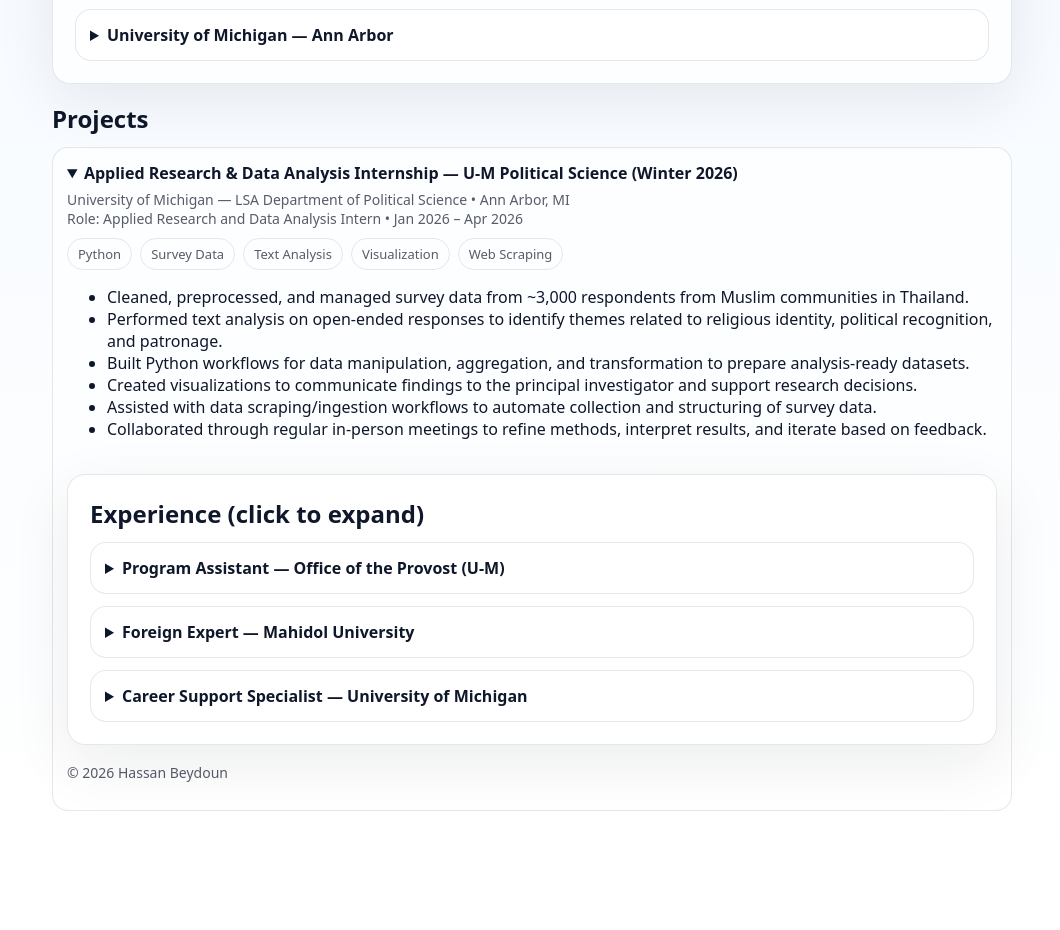
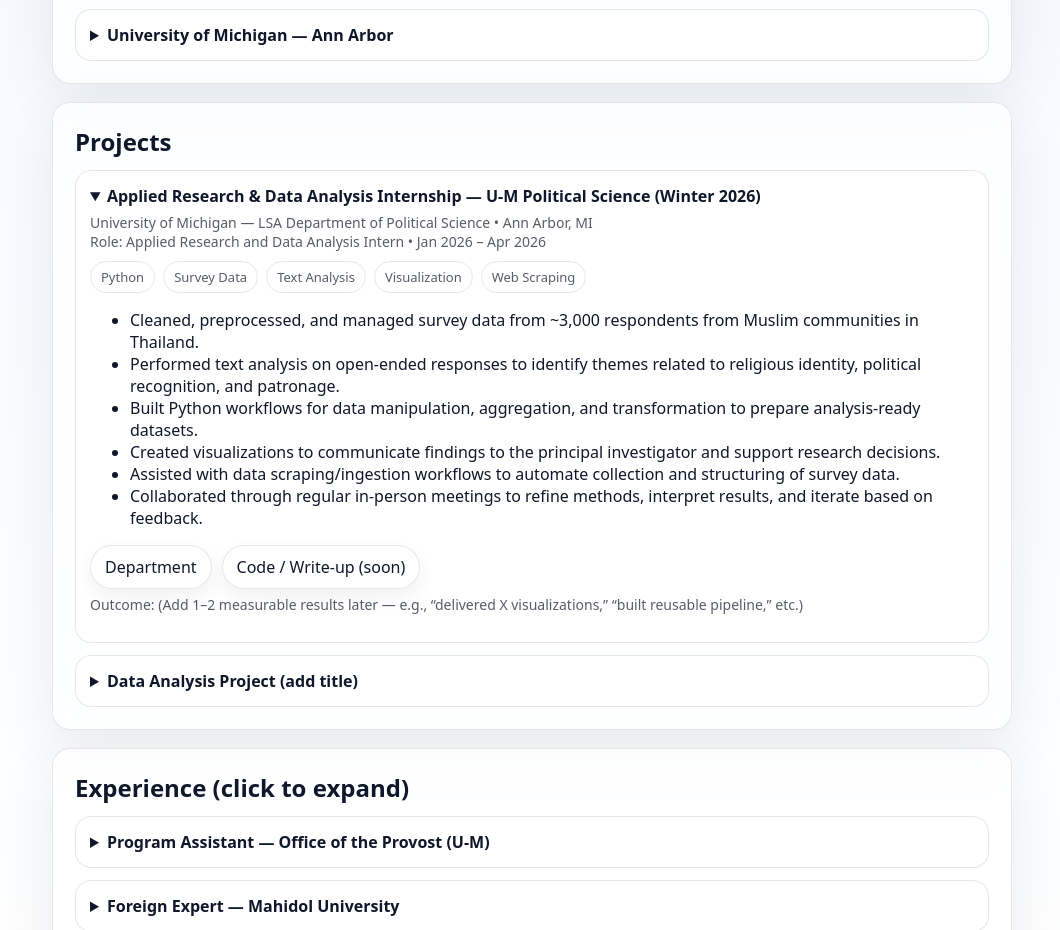
Before and after one commit to Hbeydoun15/HBSITE, a plain HTML site: page index.html in a window 1280 px wide. Shown: the part 794-1724 px from the top of the page, without its empty margins (108-1168 px from the left). Before the commit the page ends 1661 px from the top, so only its background shows below. Drawn offline with Linux system fonts and the light colour scheme.

Commit message:
Refactor Projects section in index.html

```diff
--- a/index.html
+++ b/index.html
@@ -230,6 +230,7 @@
 
 
    <!-- PROJECTS -->
+<div class="card">
   <h2>Projects</h2>
 
   <details open>
@@ -257,8 +258,23 @@
     </ul>
 
     <div class="row">
+      <a class="pill" href="https://lsa.umich.edu/polisci" target="_blank" rel="noreferrer">Department</a>
+      <a class="pill" href="#" title="Add when you have a public repo or write-up">Code / Write-up (soon)</a>
+    </div>
+
+    <p class="small">
+      Outcome: (Add 1–2 measurable results later — e.g., “delivered X visualizations,” “built reusable pipeline,” etc.)
+    </p>
+  </details>
+
+  <details>
+    <summary>Data Analysis Project (add title)</summary>
+    <div class="small">Python • SQL • Visualization</div>
+    <p class="small">Add a 1–2 sentence description and a link to code when ready.</p>
+  </details>
 
 </div>
+
 
 
     <!-- EXPERIENCE -->
```
Lines whose indentation alone changed are shown as unchanged.
